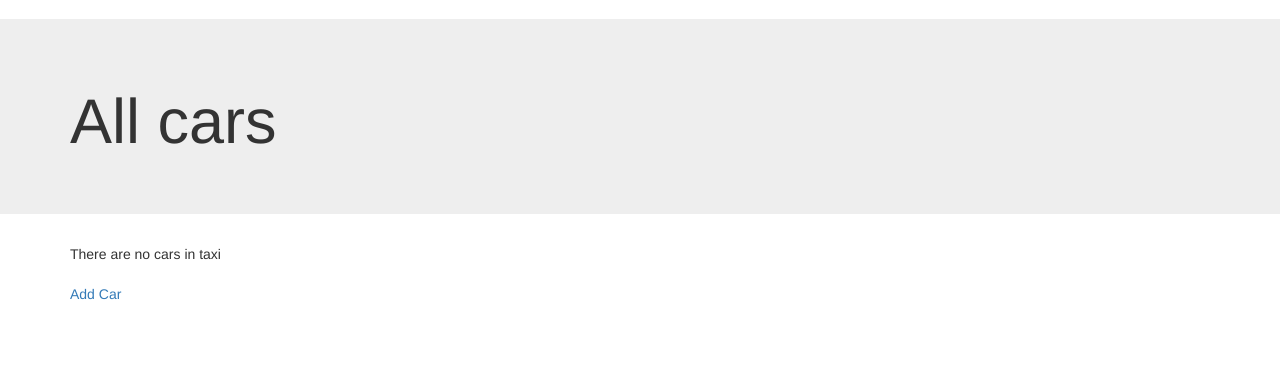
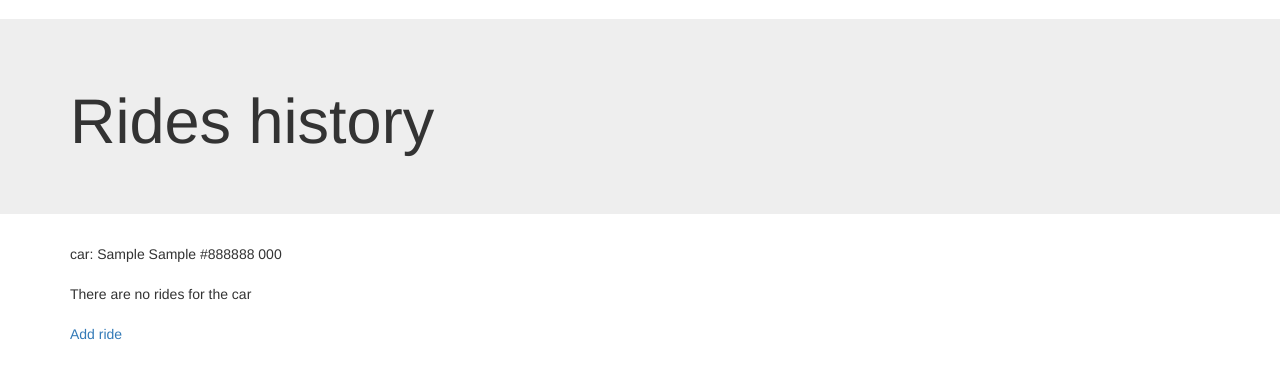
Before and after one commit to IlyaSergeev/taxi_service, a Django app: page /cars/1/rides/ in a window 1280 px wide. Shown: the part 51-430 px from the top of the page. Run offline with Django 3.2, Linux system fonts and the light colour scheme; tables that the repository leaves empty hold one stand-in row (values such as "Sample post"); parts of the project's set-up code (start-up, migrations or seed data) failed here and were passed over; some libraries are stand-ins or nearby versions.

Commit message:
refactroing

```diff
--- a/TaxiService/templates/ride/rides.html
+++ b/TaxiService/templates/ride/rides.html
@@ -1,7 +1,14 @@
 {% extends 'base.html' %}
 {% load utils_extras %}
-{% block headline %}<h1>All cars</h1>{% endblock headline %}
+{% block headline %}<h1>Rides history</h1>{% endblock headline %}
 {% block content %}
+    car:
+    {{ car.brand }}
+    {{ car.model }}
+    {{ car.color }}
+    {{ car.reg_number }}
+    <br/>
+    <br/>
     {% if cars_list %}
         <ul>
             {% for ride in ride_list %}
@@ -21,13 +28,13 @@
                 </li>
                 <br/>
             {% empty %}
-                There are no cars in taxi
+                There are no rides for the car
             {% endfor %}
         </ul>
     {%  else %}
-        There are no cars in taxi
+        There are no rides for the car
     {% endif %}
     <br/>
     <br/>
-    <a href="{% url 'car_create' %}">Add Car</a>
+    <a href="{%  url 'car_ride_create' car.id %}">Add ride</a>
 {%  endblock %}
--- a/TaxiService/views/ride_views.py
+++ b/TaxiService/views/ride_views.py
@@ -3,12 +3,33 @@ __author__ = 'hensh'
 from django.shortcuts import render_to_response
 from TaxiService.required_group_test import group_required
 from django.template import RequestContext
+from TaxiService.models import Car
+from django.http import HttpResponseRedirect, Http404
+from datetime import datetime
 
 def edit(request, ride_id):
     return render_to_response('ride/edit.html', RequestContext(request))
 
 def create(request, car_id):
-    return render_to_response('ride/create.html', RequestContext(request))
+    context = RequestContext(
+        request,
+        {
+            'datetime' : datetime.now(),
+            'car_id' : car_id
+        },
+    )
+    return render_to_response('ride/create.html', context)
 
 def all_for_car(request, car_id):
-    return render_to_response('ride/rides.html', RequestContext(request))
+    try:
+        car = Car.objects.get(id = car_id)
+    except Car.DoesNotExist:
+        return Http404
+
+    context = RequestContext(
+        request,
+        {
+            'car' : car,
+        }
+    )
+    return render_to_response('ride/rides.html', context)
```
Also changed, not shown: TaxiService/templates/car/create.html (+4 -5 lines), TaxiService/templates/ride/create.html (+25 -9 lines).
